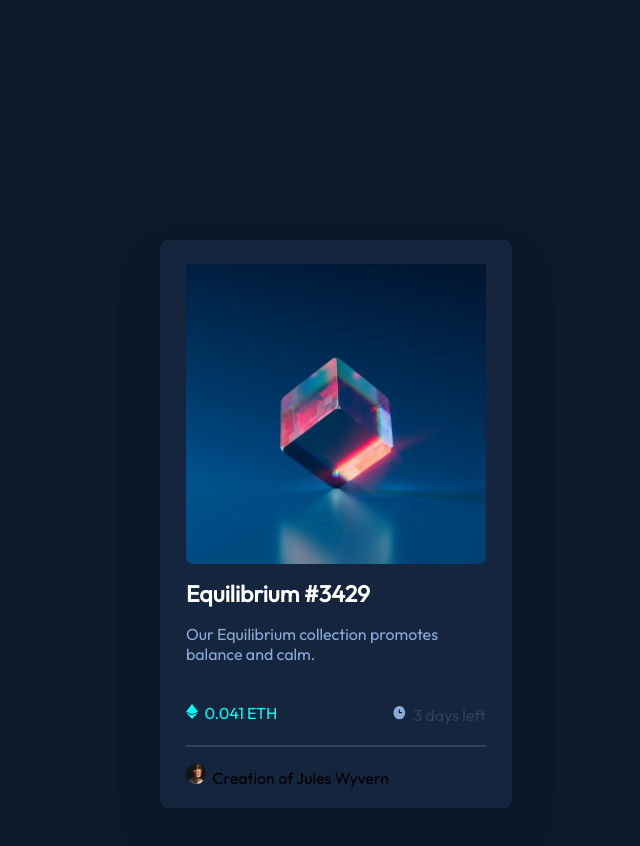
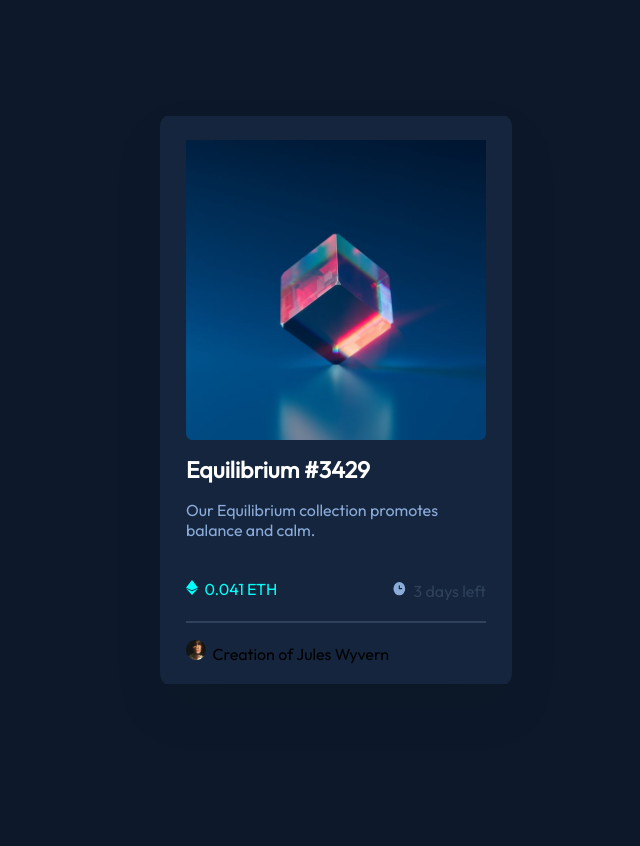
Before and after one commit to TommyShelby21/NFT, a plain HTML site: page index.html in a window 1280 px wide. Shown: the whole page, without its empty margins (640-1280 px from the left). After the commit the page ends 800 px from the top, so only its background shows below. Drawn offline with Linux system fonts and the light colour scheme.

Commit message:
Add files via upload

```diff
--- a/styles.css
+++ b/styles.css
@@ -3,6 +3,10 @@ body {
     background-color: hsl(217, 54%, 11%) ;
     font-family: Outfit;
     height: 100vh;
+    display: flex;
+    align-content: center;
+    flex-direction: column;
+    justify-content: center;
 }
 
 .container {
@@ -11,7 +15,6 @@ body {
     flex-direction: column;
     background-color: hsl(216, 50%, 16%);
     margin-left: 50em;
-    margin-top: 15em;
     padding: 0;
     width: 22em;
     height: 35.5em;
@@ -57,6 +60,7 @@ img:hover {  opacity: 0.5;
     height: 20px;
     padding-right: 0.2em;
 
+
     }
 
 
@@ -64,6 +68,7 @@ img:hover {  opacity: 0.5;
        display: inline-block;
        align-items: center;
        margin-bottom: 1em;
+
 
 
    }
```
Also changed, not shown: icon-view.svg (added).
